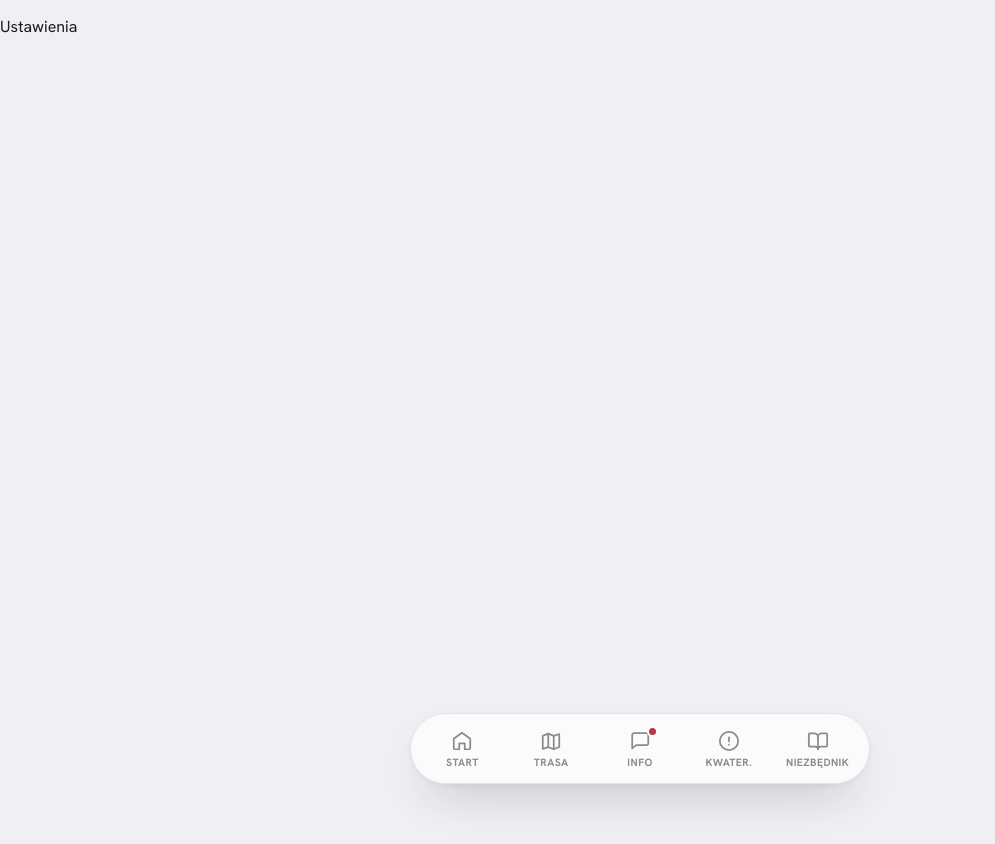
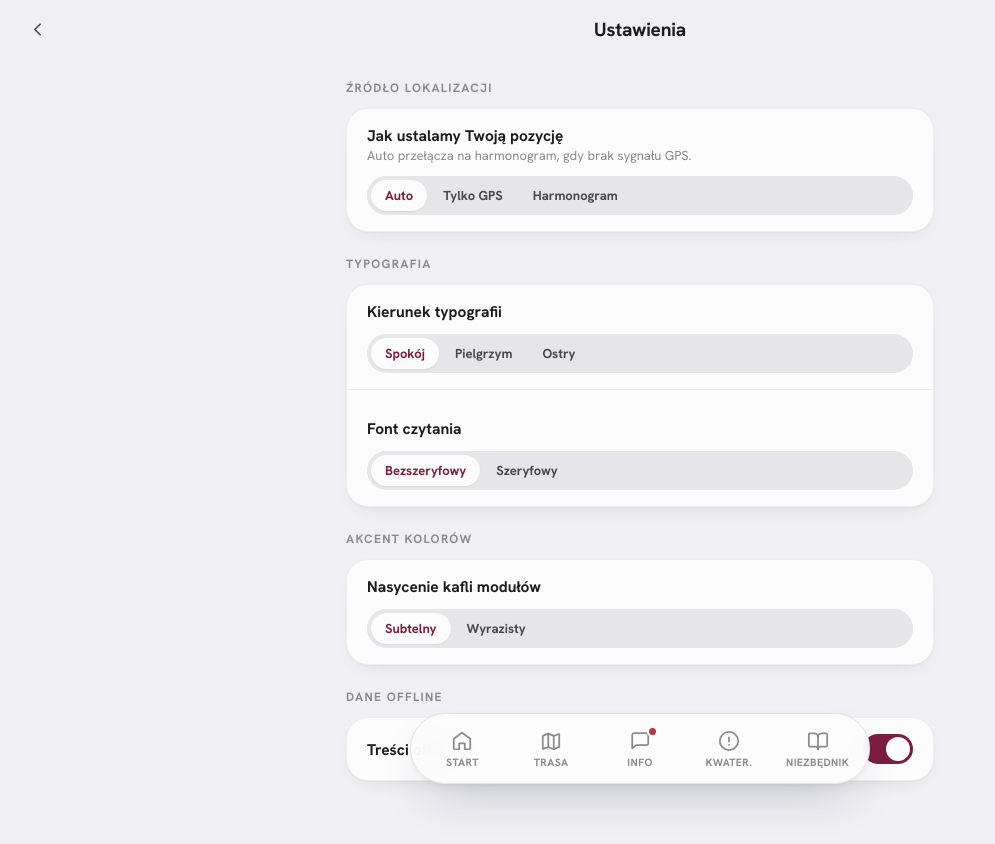
Before and after one commit to mlnq/bppnjg-web, a React (Vite) app: page /ustawienia in a window 1280 px wide. Shown: the top 844 px of the page, without its empty margins (0-995 px from the left). Before the commit the page ends 800 px from the top, so only its background shows below. Built offline with nearby package versions, Linux system fonts and the light colour scheme; no server answers.

Commit message:
feat: implement Ustawienia screen with persistent theme + GPS mode

```diff
--- a/src/features/ustawienia/index.tsx
+++ b/src/features/ustawienia/index.tsx
@@ -1 +1,105 @@
-export function UstawieniaScreen() { return <p>Ustawienia</p>; }
+import { useNavigate } from 'react-router-dom';
+import { usePilgrimage, type Ustawienia } from '../../app/PilgrimageContext';
+import { Header, Eyebrow } from '../../components';
+
+function Seg<T extends string>({
+  value, options, onChange,
+}: {
+  value: T;
+  options: { v: T; l: string }[];
+  onChange: (v: T) => void;
+}) {
+  return (
+    <div className="seg">
+      {options.map((o) => (
+        <button key={o.v} aria-pressed={value === o.v} onClick={() => onChange(o.v)}>{o.l}</button>
+      ))}
+    </div>
+  );
+}
+
+function Switch({ on, onToggle }: { on: boolean; onToggle: () => void }) {
+  return <button className="switch" aria-pressed={on} onClick={onToggle}><i /></button>;
+}
+
+export function UstawieniaScreen() {
+  const navigate = useNavigate();
+  const { settings, setSettings } = usePilgrimage();
+  const set = <K extends keyof Ustawienia>(k: K, v: Ustawienia[K]) =>
+    setSettings({ ...settings, [k]: v });
+
+  return (
+    <>
+      <Header title="Ustawienia" onBack={() => navigate(-1)} />
+      <div className="viewport scroll">
+        <div className="stage" style={{ maxWidth: 620 }}>
+
+          <Eyebrow className="enter enter-1" style={{ marginBottom: 'var(--s3)' }}>Źródło lokalizacji</Eyebrow>
+          <div className="setgroup enter enter-1">
+            <div className="setrow" style={{ flexDirection: 'column', alignItems: 'stretch', gap: 'var(--s3)' }}>
+              <div className="setrow__body" style={{ padding: 0 }}>
+                <div className="setrow__t">Jak ustalamy Twoją pozycję</div>
+                <div className="setrow__d">Auto przełącza na harmonogram, gdy brak sygnału GPS.</div>
+              </div>
+              <Seg
+                value={settings.tryb}
+                onChange={(v) => set('tryb', v)}
+                options={[{ v: 'auto', l: 'Auto' }, { v: 'gps', l: 'Tylko GPS' }, { v: 'plan', l: 'Harmonogram' }]}
+              />
+            </div>
+          </div>
+
+          <Eyebrow className="enter enter-2" style={{ margin: 'var(--s6) 0 var(--s3)' }}>Typografia</Eyebrow>
+          <div className="setgroup enter enter-2">
+            <div className="setrow" style={{ flexDirection: 'column', alignItems: 'stretch', gap: 'var(--s3)' }}>
+              <div className="setrow__body" style={{ padding: 0 }}>
+                <div className="setrow__t">Kierunek typografii</div>
+              </div>
+              <Seg
+                value={settings.type}
+                onChange={(v) => set('type', v)}
+                options={[{ v: 'spokoj', l: 'Spokój' }, { v: 'pielgrzym', l: 'Pielgrzym' }, { v: 'ostry', l: 'Ostry' }]}
+              />
+            </div>
+            <div className="setrow" style={{ flexDirection: 'column', alignItems: 'stretch', gap: 'var(--s3)', marginTop: 'var(--s3)' }}>
+              <div className="setrow__body" style={{ padding: 0 }}>
+                <div className="setrow__t">Font czytania</div>
+              </div>
+              <Seg
+                value={settings.read}
+                onChange={(v) => set('read', v)}
+                options={[{ v: 'sans', l: 'Bezszeryfowy' }, { v: 'serif', l: 'Szeryfowy' }]}
+              />
+            </div>
+          </div>
+
+          <Eyebrow className="enter enter-3" style={{ margin: 'var(--s6) 0 var(--s3)' }}>Akcent kolorów</Eyebrow>
+          <div className="setgroup enter enter-3">
+            <div className="setrow" style={{ flexDirection: 'column', alignItems: 'stretch', gap: 'var(--s3)' }}>
+              <div className="setrow__body" style={{ padding: 0 }}>
+                <div className="setrow__t">Nasycenie kafli modułów</div>
+              </div>
+              <Seg
+                value={settings.accent}
+                onChange={(v) => set('accent', v)}
+                options={[{ v: 'subtelny', l: 'Subtelny' }, { v: 'wyrazisty', l: 'Wyrazisty' }]}
+              />
+            </div>
+          </div>
+
+          <Eyebrow className="enter enter-4" style={{ margin: 'var(--s6) 0 var(--s3)' }}>Dane offline</Eyebrow>
+          <div className="setgroup enter enter-4">
+            <div className="setrow">
+              <span className="setrow__body">
+                <span className="setrow__t">Treści offline</span>
+                <span className="setrow__d">Trasa, konferencje i modlitwy zapisane lokalnie</span>
+              </span>
+              <Switch on={true} onToggle={() => {}} />
+            </div>
+          </div>
+
+        </div>
+      </div>
+    </>
+  );
+}
```
